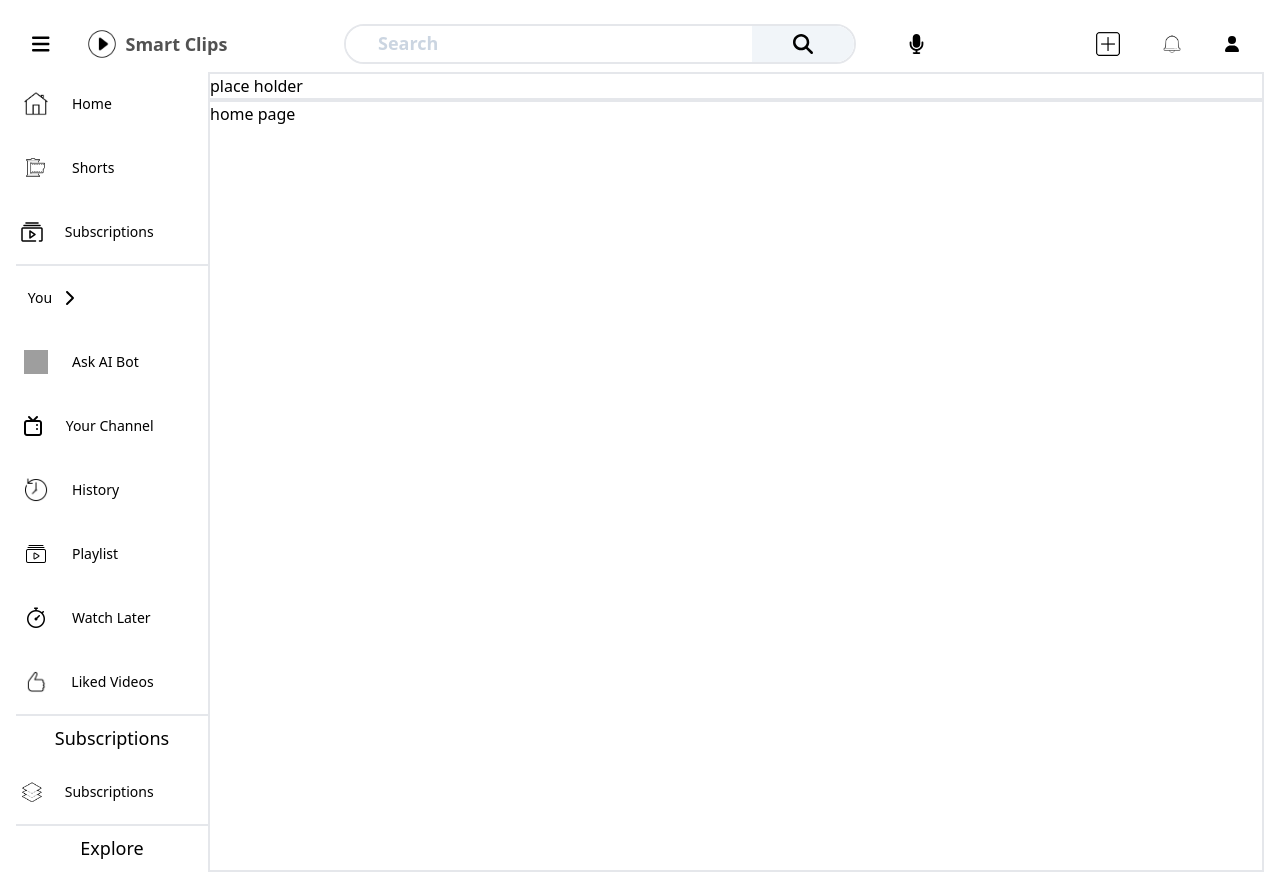
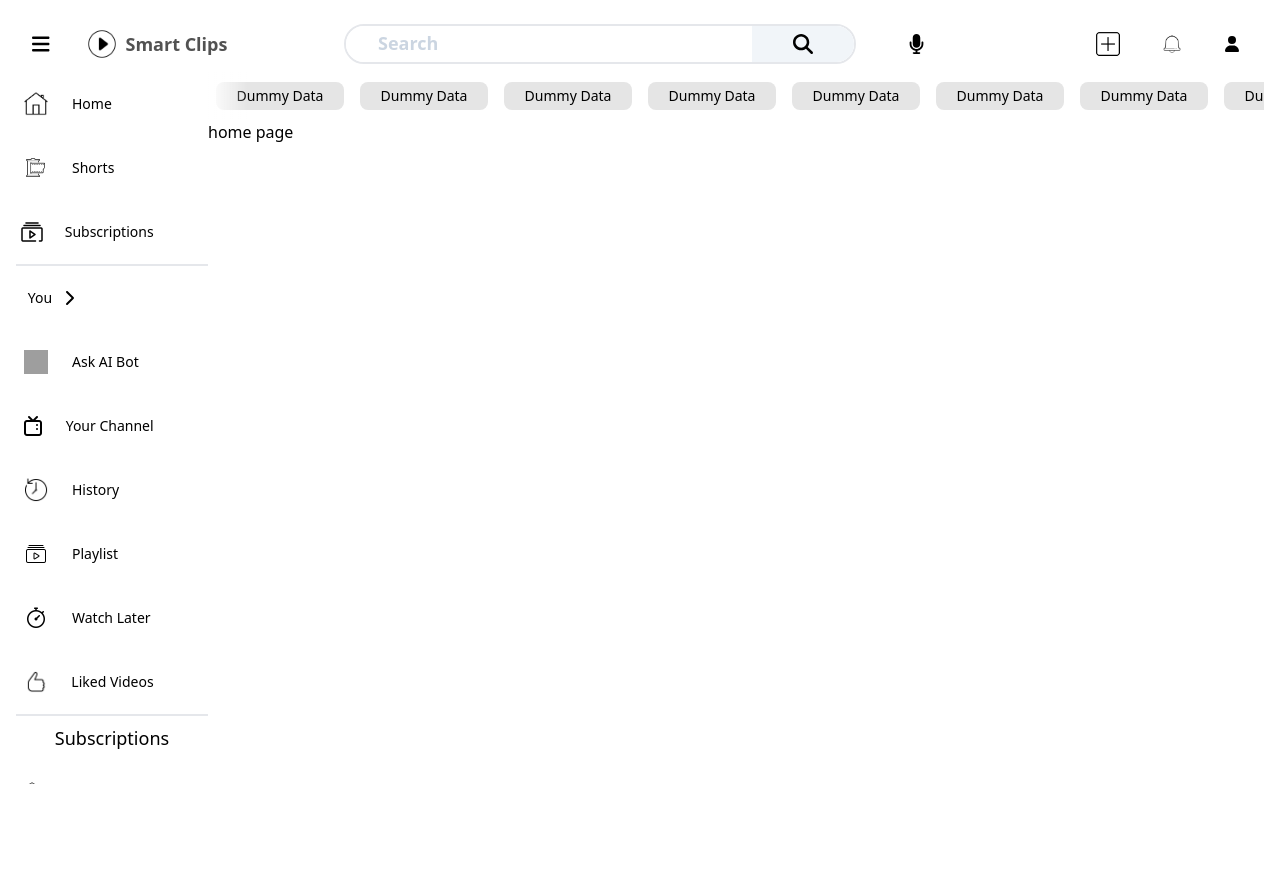
Before and after one commit to mSharifHub/youtubeClone, a React (Vite) app in the folder front-end/: page / in a window 1280 px wide. After the commit the page ends 800 px from the top, so only its background shows below. Built offline with nearby package versions, Linux system fonts and the light colour scheme; grey boxes are pictures that could not be loaded.

Commit message:
fixed style issues

```diff
--- a/front-end/src/components/MenuBar.tsx
+++ b/front-end/src/components/MenuBar.tsx
@@ -32,7 +32,7 @@ import { Link } from 'react-router-dom';
 
 export default function MenuBar() {
   return (
-    <div className="hidden sm:block h-full w-[5rem] md:w-[12rem] overflow-y-auto scroll-smooth  overflow-hidden no-scrollbar md:show-scrollbar">
+    <div className="hidden sm:block sm:min-w-[5rem] h-full w-[5rem] md:min-w-[12rem]  overflow-y-auto scroll-smooth  overflow-hidden no-scrollbar md:show-scrollbar">
       <div className=" max-h-screen grid grid-cols-1 grid-rows-[0.25fr_0.5fr_0.25fr_1fr_0.25fr_0.25fr_0.25fr]">
         {/* row-1  Home Shorts Subscriptions */}
         <div className="flex flex-col space-y-4 border-b-2 pt-2 pb-2">
--- /dev/null
+++ b/front-end/src/components/RecommendationsFilters.tsx
@@ -0,0 +1,19 @@
+import RecommendationsFilter from './reusable_components/recommendations_filter/RecommendationsFilter.tsx';
+
+export default function RecommendationsFilters() {
+  return (
+    <>
+      <RecommendationsFilter title="dummy data" link="#" />
+      <RecommendationsFilter title="dummy data" link="#" />
+      <RecommendationsFilter title="dummy data" link="#" />
+      <RecommendationsFilter title="dummy data" link="#" />
+      <RecommendationsFilter title="dummy data" link="#" />
+      <RecommendationsFilter title="dummy data" link="#" />
+      <RecommendationsFilter title="dummy data" link="#" />
+      <RecommendationsFilter title="dummy data" link="#" />
+      <RecommendationsFilter title="dummy data" link="#" />
+      <RecommendationsFilter title="dummy data" link="#" />
+      <RecommendationsFilter title="dummy data" link="#" />
+    </>
+  );
+}
--- a/front-end/src/components/layouts/MainLayout.tsx
+++ b/front-end/src/components/layouts/MainLayout.tsx
@@ -1,23 +1,27 @@
 import { Outlet } from 'react-router-dom';
 import NavigationBar from '../Navigation.tsx';
 import MenuBar from '../MenuBar.tsx';
+import ScrollContainerHorizontal from '../reusable_components/helpers_components/ScrollContainerHorizontal.tsx';
+import RecommendationsFilters from '../RecommendationsFilters.tsx';
 
 export default function MainLayout() {
   return (
-    <div className="h-screen w-screen">
-      <div className="flex flex-col flex-grow h-full px-4 py-4">
-        <NavigationBar />
-        <div className="flex flex-row flex-grow ">
-          <MenuBar />
-          {/*suggestion bars and main content section*/}
-          <section className=" flex flex-col  flex-grow overflow-hidden">
-            <div className="overflow-x-auto border-2">place holder</div>
-            <div className="flex-grow overflow-auto w-full border-2">
-              <Outlet />
-            </div>
+    <div className=" h-screen w-screen flex flex-col  px-4 py-4">
+      <NavigationBar />
+      <main className="h-full w-full overflow-hidden flex flex-row  ">
+        <MenuBar />
+        <div className=" flex flex-col flex-grow w-full ">
+          {/* Scroll-x  MLL suggestions container */}
+          <section className="relative ">
+            <div className="absolute inset-y-0 left-0 w-10 bg-gradient-to-r from-white to-transparent pointer-events-none z-10" />
+            <ScrollContainerHorizontal>
+              <RecommendationsFilters />
+            </ScrollContainerHorizontal>
+            <div className="absolute inset-y-0 right-0 w-10 bg-gradient-to-l from-white to-transparent pointer-events-none z-10" />
           </section>
+          <Outlet />
         </div>
-      </div>
+      </main>
     </div>
   );
 }
--- /dev/null
+++ b/front-end/src/components/reusable_components/helpers_components/ScrollContainerHorizontal.tsx
@@ -0,0 +1,15 @@
+import React from 'react';
+
+interface ScrollContainerHorizontalProps {
+  children: React.ReactNode;
+}
+
+export default function ScrollContainerHorizontal({
+  children,
+}: ScrollContainerHorizontalProps) {
+  return (
+    <div className=" h-12  container  mx-auto flex justify-start  items-center px-2 space-x-4 overflow-x-auto scroll-smooth  whitespace-nowrap no-scrollbar   ">
+      {children}
+    </div>
+  );
+}
--- /dev/null
+++ b/front-end/src/components/reusable_components/recommendations_filter/RecommendationsFilter.tsx
@@ -0,0 +1,22 @@
+import { Link } from 'react-router-dom';
+
+interface RecommendationsFilterProps {
+  title: string;
+  link: string;
+}
+
+export default function RecommendationsFilter({
+  title,
+  link,
+}: RecommendationsFilterProps) {
+  if (title.length > 20) {
+    throw new Error("Title can't be more than 20 characters long");
+  }
+  return (
+    <div className="h-7  w-[8rem]  min-h-7 min-w-[8rem] flex justify-center items-center rounded-lg bg-neutral-200 font-medium  capitalize">
+      <Link to={link}>
+        <h1 className="text-nowrap text-sm">{title}</h1>
+      </Link>
+    </div>
+  );
+}
```
